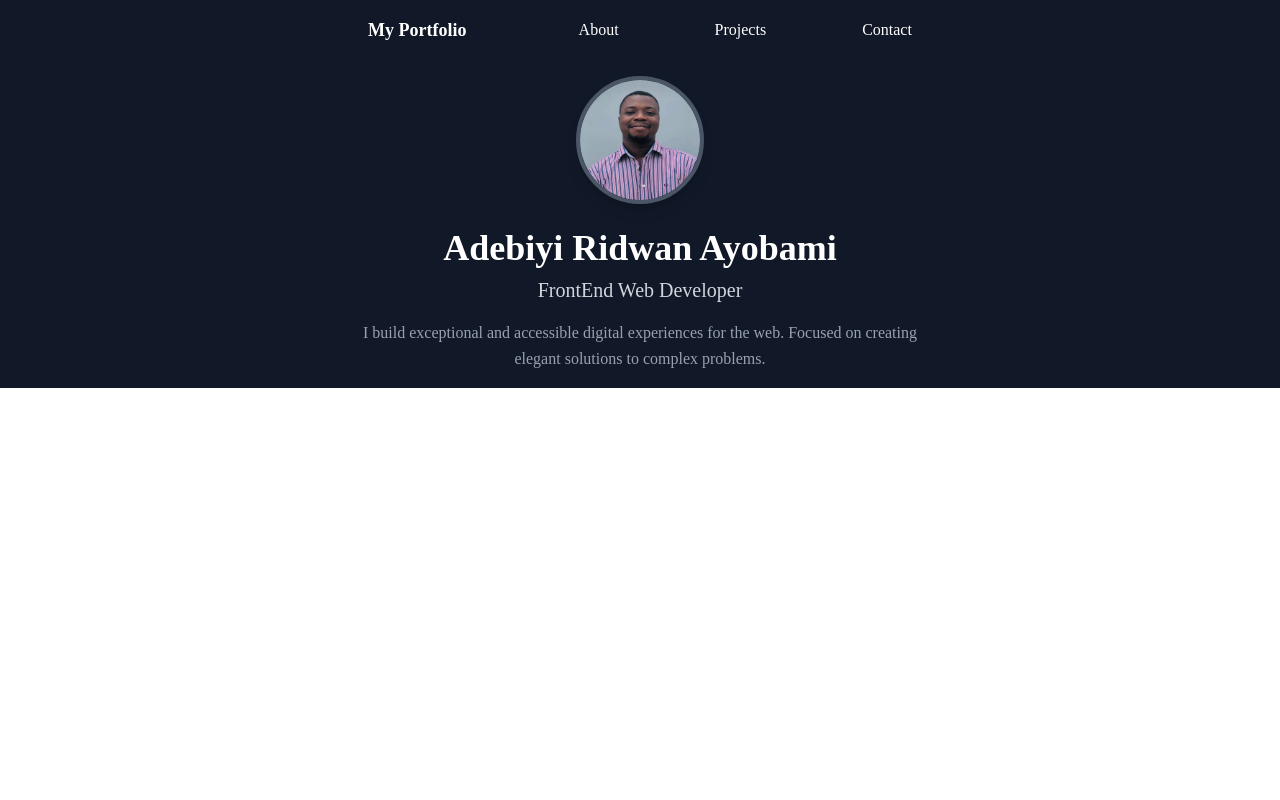
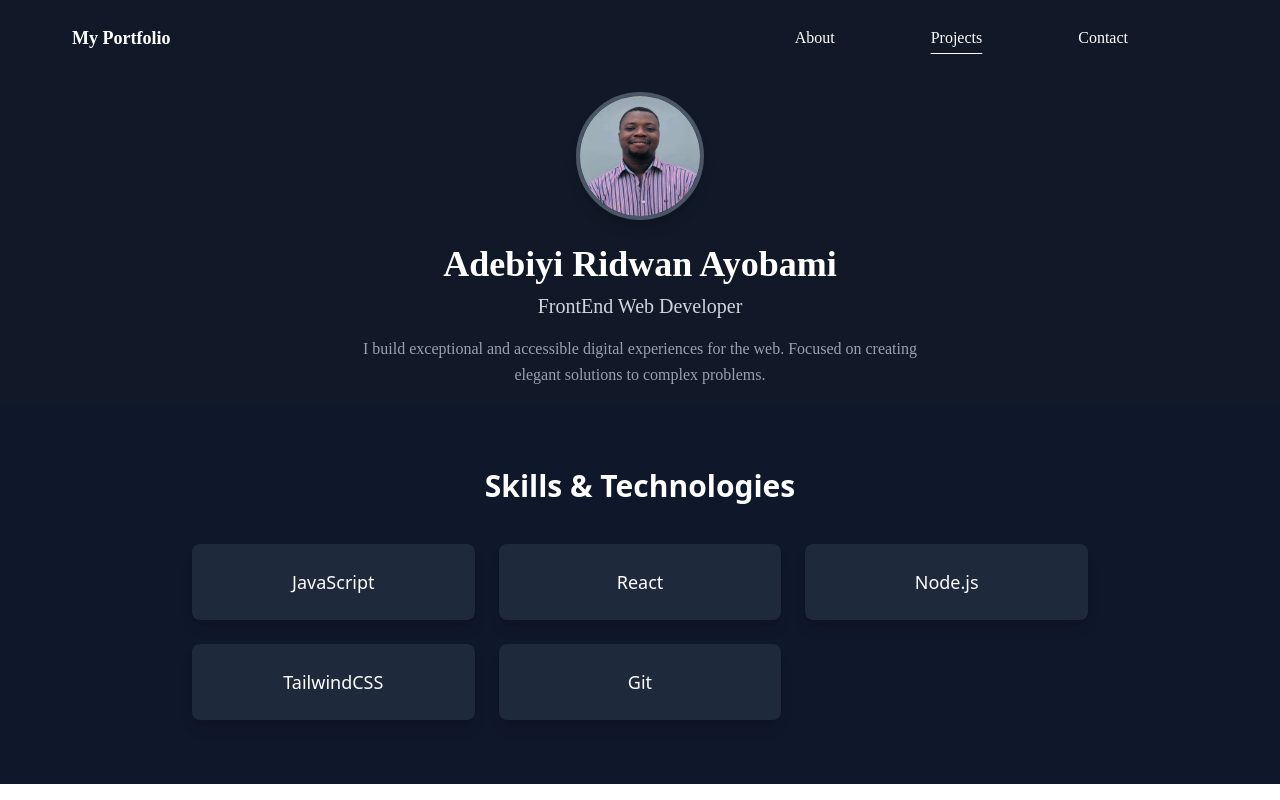
Before and after one commit to Donrealex/Portfolio, a React (Vite) app: page / in a window 1280 px wide. Built offline with nearby package versions, Linux system fonts and the light colour scheme.

Commit message:
feat:add skills section

```diff
--- a/src/App.jsx
+++ b/src/App.jsx
@@ -2,15 +2,17 @@ import React from 'react'
 import { BrowserRouter, Router, Routes } from 'react-router-dom'
 import Hero from './components/Hero'
 import Navbar from './components/Navbar'
+import Skills from './components/Skills'
 
 const App = () => {
   return (
-    <>
+
     <BrowserRouter>
         <Navbar />
         <Hero />
+        <Skills />
     </BrowserRouter>
-    </>
+
 
 
   )
--- a/src/components/Navbar.jsx
+++ b/src/components/Navbar.jsx
@@ -10,20 +10,97 @@ const Navbar = () => {
     setNav(!nav);
   };
   return (
-    <nav className="font-space bg-[#111827] text-white p-4 flex items-center justify-center">
-      <div className="flex gap-28 items-center justify-center w-full">
-        <div>
-          <h1 className="text-lg font-bold">My Portfolio</h1>
+    // <nav className="font-space bg-[#111827] text-white p-6 flex flex-col">
+    //   {/* Top nav bar */}
+    //   <div className="flex items-center justify-between  w-full">
+    //     <div className="text-lg font-bold md:ml-12">My Portfolio</div>
+
+    //     {/* Desktop Menu */}
+    //     <div className="hidden md:flex items-center  md:space-x-32 justify-between space-x-4 lg:space-x-24">
+    //       <NavLink
+    //         to="#about"
+    //         className="hover:text-gray-400">
+    //          About
+    //       </NavLink>
+
+    //       <NavLink
+    //         to="#projects"
+    //         className={({ isActive }) =>
+    //           isActive ? "underline underline-offset-10 " : ""
+    //         }>
+    //         Projects
+    //       </NavLink>
+
+    //       <NavLink to="#contact" className="hover:text-gray-400">
+    //         Contact
+    //       </NavLink>
+    //     </div>
+
+    //     {/* Mobile Menu Icon */}
+    //     <IoMenuSharp
+    //       className="text-3xl md:hidden cursor-pointer"
+    //       onClick={handleNav}
+    //     />
+    //   </div>
+
+    //   {/* Mobile Menu */}
+    //   <div
+    //     className={`fixed top-0 right-0 h-full w-3/4 sm:w-1/2 bg-white text-black z-50 transform transition-transform duration-300 ease-in-out ${
+    //       nav ? "translate-x-0" : "translate-x-full"
+    //     }`}
+    //   >
+    //     <div className="p-6 flex justify-end">
+    //       <IoClose className="text-3xl cursor-pointer" onClick={handleNav} />
+    //     </div>
+    //     <ul className="flex flex-col items-center justify-center gap-10 mt-10 text-lg font-medium">
+    //       <li>
+    //         <NavLink
+    //           to="#about"
+    //           onClick={handleNav}
+    //           className="hover:text-gray-600"
+    //         >
+    //           About
+    //         </NavLink>
+    //       </li>
+    //       <li>
+    //         <NavLink
+    //           to="#projects"
+    //           onClick={handleNav}
+    //           className="hover:text-gray-600"
+    //         >
+    //           Projects
+    //         </NavLink>
+    //       </li>
+    //       <li>
+    //         <NavLink
+    //           to="#contact"
+    //           onClick={handleNav}
+    //           className="hover:text-gray-600"
+    //         >
+    //           Contact
+    //         </NavLink>
+    //       </li>
+    //     </ul>
+    //   </div>
+    // </nav>
+
+    <nav className="font-space bg-[#111827] text-white p-6 flex flex-col items-center justify-between">
+      <div className="flex lg:space-x-32 items-center justify-between w-full">
+        <div className="text-lg font-bold md:ml-12">
+          <h1>My Portfolio</h1>
         </div>
         <div className="hidden md:flex items-center justify-center gap-15">
           <ul className="flex space-x-4 lg:space-x-24">
             <li>
-              <NavLink to="#about" className="hover:text-gray-400">
-                About
-              </NavLink>
+              <NavLink to="#about">About</NavLink>
             </li>
             <li>
-              <NavLink to="#projects" className="hover:text-gray-400">
+              <NavLink
+                to="#projects"
+                className={({ isActive }) =>
+                  isActive ? " underline underline-offset-10" : ""
+                }
+              >
                 Projects
               </NavLink>
             </li>
@@ -36,7 +113,46 @@ const Navbar = () => {
         </div>
         <IoMenuSharp className="text-3xl md:hidden" onClick={handleNav} />
       </div>
+
       {/* mobile menu */}
+      <div
+        className={`fixed top-0 right-0 pb-8 w-1/2 bg-[#161b20] text-white z-50 transform transition-transform duration-300 ease-in-out ${
+          nav ? "translate-x-0" : "translate-x-full"
+        }`}
+      >
+        <div className="p-4 flex justify-start">
+          <IoClose className="text-3xl cursor-pointer" onClick={handleNav} />
+        </div>
+        <ul className="flex flex-col items-center justify-center gap-10 mt-10 text-lg font-medium">
+          <li>
+            <NavLink
+              to="#about"
+              onClick={handleNav}
+              className="hover:text-gray-600"
+            >
+              About
+            </NavLink>
+          </li>
+          <li>
+            <NavLink
+              to="#projects"
+              onClick={handleNav}
+              className="hover:text-gray-600"
+            >
+              Projects
+            </NavLink>
+          </li>
+          <li>
+            <NavLink
+              to="#contact"
+              onClick={handleNav}
+              className="hover:text-gray-600"
+            >
+              Contact
+            </NavLink>
+          </li>
+        </ul>
+      </div>
       {/* <div
         className={`fixed top-0 left-0 w-full max-h-screen bg-white z-40 transform transition-transform duration-500 ${
           nav ? "translate-x-0" : "translate-x-full"
--- /dev/null
+++ b/src/components/Skills.jsx
@@ -0,0 +1,33 @@
+import React from 'react'
+
+const Skills = () => {
+     const skills = [
+       "JavaScript",
+       "React",
+       "Node.js",
+       "TailwindCSS",
+       "Git",
+     ];
+  return (
+    <section className="bg-[#0f172a] text-white py-16 px-6">
+      {/* Title */}
+      <h2 className="text-2xl sm:text-3xl font-bold text-center mb-10">
+        Skills & Technologies
+      </h2>
+
+      {/* Skills Grid */}
+      <div className="grid grid-cols-1 sm:grid-cols-2 md:grid-cols-3 gap-6 max-w-4xl mx-auto">
+        {skills.map((skill, index) => (
+          <div
+            key={index}
+            className="bg-[#1e293b] rounded-lg shadow-lg py-6 px-4 flex items-center justify-center text-center text-lg font-medium hover:border-t-2 hover:text-black scale-100 hover:scale-110 transition-transform duration-500"
+          >
+            {skill}
+          </div>
+        ))}
+      </div>
+    </section>
+  );
+}
+
+export default Skills
```
